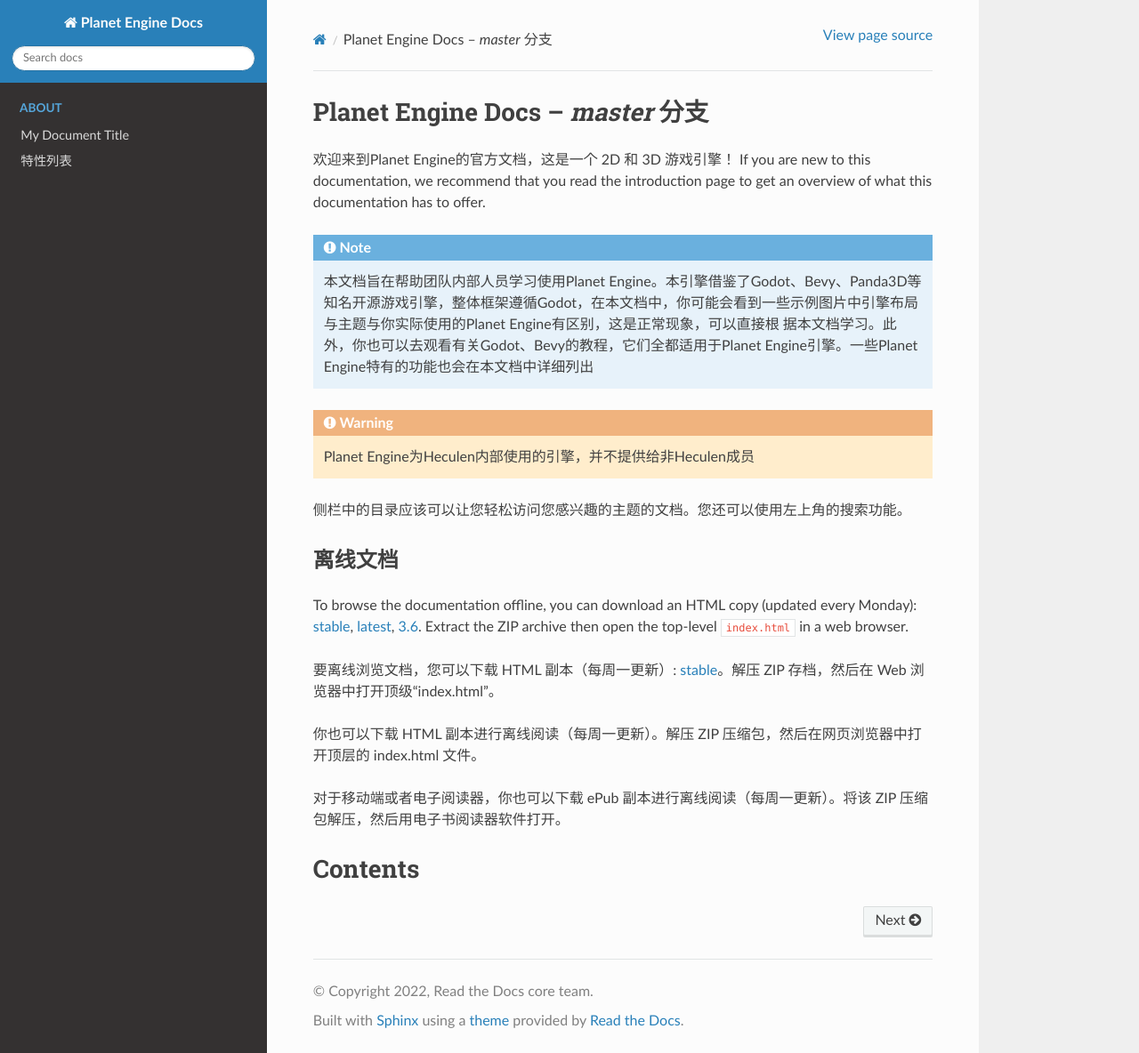
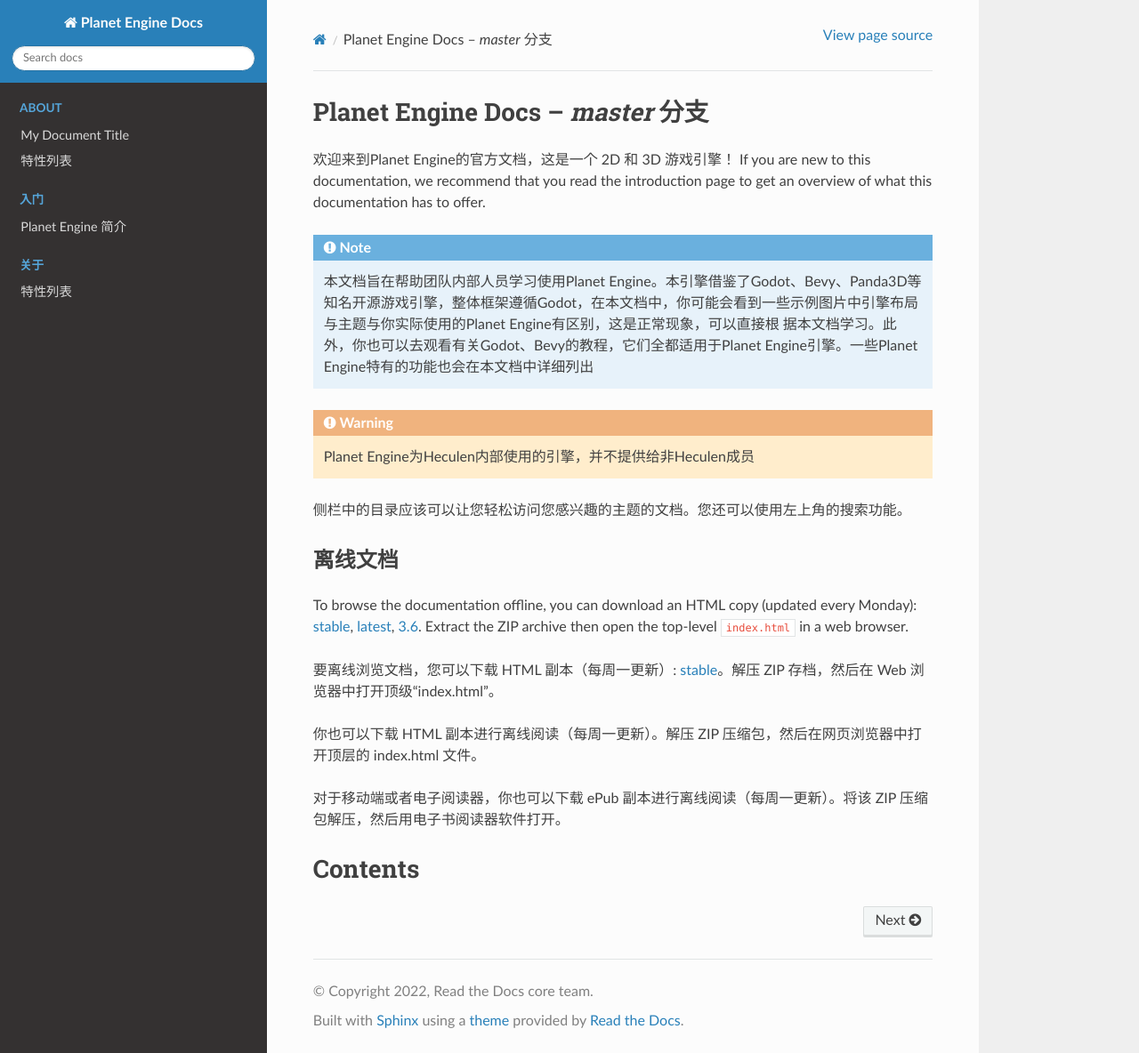
Before and after one commit to Heculen/Planet-Engine-Docs, a Sphinx documentation site: the page built from docs/index.rst, in a window 1280 px wide and 1184 px high. Shown: the whole window at 89% size. Built offline with Sphinx 7.4.7 and the Read the Docs theme 3.1.0, drawn with Linux system fonts in a browser that asks for light colours.

Commit message:
Update index.rst

```diff
--- a/docs/index.rst
+++ b/docs/index.rst
@@ -10,3 +10,19 @@
 
    about/ddd
    about/特性列表
+
+.. toctree::
+   :hidden:
+   :maxdepth: 2
+   :caption: 入门
+   :name: sec-rumen
+
+   入门/Planet Engine 简介
+
+.. toctree::
+   :hidden:
+   :maxdepth: 2
+   :caption: 关于
+   :name: sec-about
+
+   关于/特性列表
```
